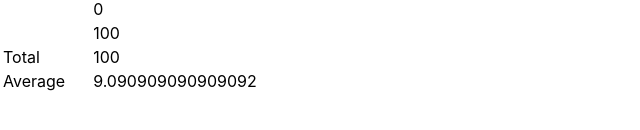
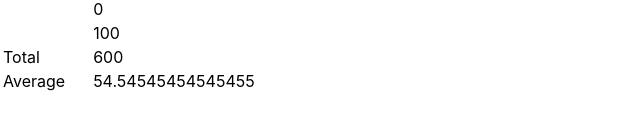
Before and after one commit to piotr-andrzej-bochenek/iSA-React-my-homeworks, a React (Create React App) app in the folder zadanie_08/my-app/: page / in a window 1280 px wide. Shown: the part 286-416 px from the top of the page, without its empty margins (0-640 px from the left). Built offline with nearby package versions, Linux system fonts and the light colour scheme.

Commit message:
8.6 move players from js to json

```diff
--- a/zadanie_08/my-app/src/App.js
+++ b/zadanie_08/my-app/src/App.js
@@ -1,7 +1,7 @@
 import React from 'react';
 import logo from './logo.svg';
 import './App.css';
-import players from './players'
+import players from './players.json'
 
 const pointsTotal = players.reduce((total, current) => {
   return (total + current.points)
--- a/zadanie_08/my-app/src/players.js
+++ /dev/null
@@ -1,48 +0,0 @@
-const players = [
-        {
-            userName: '',
-            points: 0,
-        },
-        {
-            userName: '',
-            points: 0,
-        },
-        {
-            userName: '',
-            points: 0,
-        },
-        {
-            userName: '',
-            points: 0,
-        },
-        {
-            userName: '',
-            points: 0,
-        },
-        {
-            userName: '',
-            points: 0,
-        },
-        {
-            userName: '',
-            points: 0,
-        },
-        {
-            userName: '',
-            points: 0,
-        },
-        {
-            userName: '',
-            points: 0,
-        },
-        {
-            userName: '',
-            points: 0,
-        },
-        {
-            userName: '',
-            points: 100,
-       },
-    ];
-
-export default players;
--- /dev/null
+++ b/zadanie_08/my-app/src/players.json
@@ -0,0 +1,13 @@
+[
+    {"userName":"","points":0},
+    {"userName":"","points":0},
+    {"userName":"","points":0},
+    {"userName":"","points":0},
+    {"userName":"","points":0},
+    {"userName":"","points":0},
+    {"userName":"","points":500},
+    {"userName":"","points":0},
+    {"userName":"","points":0},
+    {"userName":"","points":0},
+    {"userName":"","points":100}
+]
```
